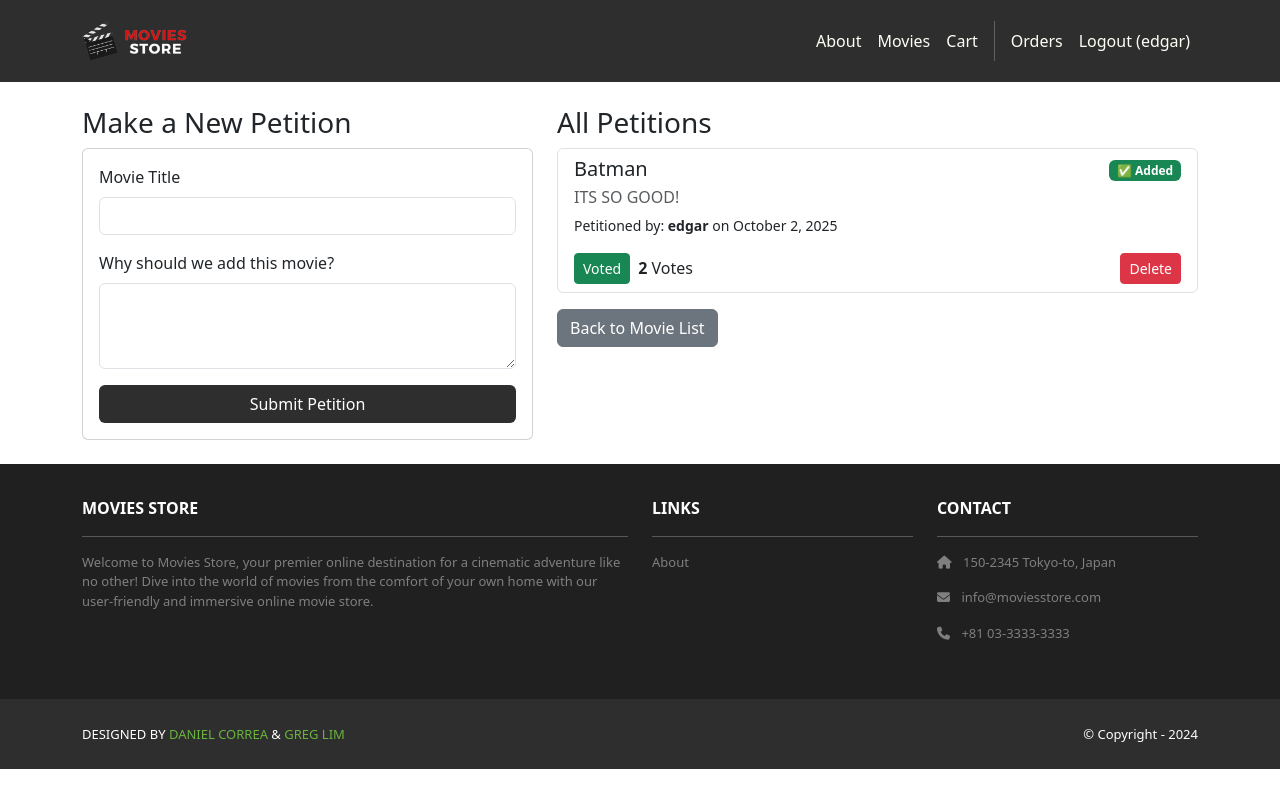
After one commit to edgarcm177/moviesstore, a Django app: page /movies/petitions/ in a window 1280 px wide. The commit adds this page. Run offline with Django 5.2, Linux system fonts and the light colour scheme; a user stored in the database is signed in; data comes from the database, SQL or seed files in the repository; both versions use the stored data as it was after the commit; some libraries are stand-ins or nearby versions.

Commit message:
New petition feature

```diff
--- a/movies/models.py
+++ b/movies/models.py
@@ -29,3 +29,13 @@ class MovieRequest(models.Model):
 
     def __str__(self):
         return f'"{self.movie_title}" requested by {self.user.username}'
+
+class MoviePetition(models.Model):
+    user = models.ForeignKey(User, on_delete=models.CASCADE)
+    movie_title = models.CharField(max_length=255)
+    reason = models.TextField()
+    created_at = models.DateTimeField(auto_now_add=True)
+    votes= models.ManyToManyField(User, related_name='voted_petitions', blank=True)
+
+    def __str__(self):
+        return f'"{self.movie_title}" petition by {self.user.username}'
--- a/movies/templates/movies/index.html
+++ b/movies/templates/movies/index.html
@@ -8,6 +8,7 @@
         <div class="d-flex justify-content-between align-items-center">
           <h2>List of Movies</h2>
           {% if user.is_authenticated %}
+            <a href="{% url 'movies.petitions' %}" class="btn bg-dark text-white">Movie Petitions</a>
             <a href="{% url 'movies.requests' %}" class="btn bg-dark text-white">My Movie Requests</a>
           {% endif %}
         </div>
--- /dev/null
+++ b/movies/templates/movies/petition_page.html
@@ -0,0 +1,80 @@
+{% extends 'base.html' %}
+{% block content %}
+
+<div class="container mt-4">
+    <div class="row">
+        <div class="col-md-5 mb-4">
+            <h3>Make a New Petition</h3>
+            <div class="card card-body">
+                <form method="post">
+                    {% csrf_token %}
+                    <div class="mb-3">
+                        <label for="movie_title" class="form-label">Movie Title</label>
+                        <input type="text" class="form-control" id="movie_title" name="movie_title" required>
+                    </div>
+                    <div class="mb-3">
+                        <label for="reason" class="form-label">Why should we add this movie?</label>
+                        <textarea class="form-control" id="reason" name="reason" rows="3" required></textarea>
+                    </div>
+                    <button type="submit" class="btn bg-dark text-white w-100">Submit Petition</button>
+                </form>
+            </div>
+        </div>
+
+        <div class="col-md-7">
+            <h3>All Petitions</h3>
+            {% if template_data.petitions_with_status %}
+                <ul class="list-group">
+                    {% for item in template_data.petitions_with_status %}
+                    <li class="list-group-item">
+                        <div class="d-flex w-100 justify-content-between">
+                            <div>
+                                <h5 class="mb-1">{{ item.petition.movie_title }}</h5>
+                                <p class="mb-1 text-muted">{{ item.petition.reason }}</p>
+                                <small>Petitioned by: <strong>{{ item.petition.user.username }}</strong> on {{ item.petition.created_at|date:"F j, Y" }}</small>
+                            </div>
+                            <div>
+                                {% if item.is_approved %}
+                                    <span class="badge bg-success">✅ Added</span>
+                                {% else %}
+                                    <span class="badge bg-warning text-dark">🕒 Pending</span>
+                                {% endif %}
+                            </div>
+                        </div>
+
+                        <div class="mt-3 d-flex justify-content-between align-items-center">
+                            <form method="post" class="m-0 d-flex align-items-center">
+                                {% csrf_token %}
+                                <input type="hidden" name="petition_id" value="{{ item.petition.id }}">
+                                {% if user in item.petition.votes.all %}
+                                    <button type="submit" name="vote_petition" class="btn btn-success btn-sm">Voted</button>
+                                {% else %}
+                                    <button type="submit" name="vote_petition" class="btn btn-outline-primary btn-sm">Vote</button>
+                                {% endif %}
+                                <span class="ms-2">
+                                    <strong>{{ item.petition.votes.count }}</strong>
+                                    Vote{{ item.petition.votes.count|pluralize }}
+                                </span>
+                            </form>
+
+                            {% if user == item.petition.user %}
+                                <form method="post" class="m-0">
+                                    {% csrf_token %}
+                                    <input type="hidden" name="petition_id" value="{{ item.petition.id }}">
+                                    <button type="submit" name="delete_petition" class="btn btn-danger btn-sm">Delete</button>
+                                </form>
+                            {% endif %}
+                        </div>
+                    </li>
+                    {% endfor %}
+                </ul>
+            {% else %}
+                <div class="alert alert-info" role="alert">
+                  No petitions have been made yet. Use the form to make the first one!
+                </div>
+            {% endif %}
+            <a href="{% url 'movies.index' %}" class="btn btn-secondary mt-3">Back to Movie List</a>
+        </div>
+    </div>
+</div>
+{% endblock content %}
--- a/movies/urls.py
+++ b/movies/urls.py
@@ -4,6 +4,7 @@ urlpatterns = [
     path('', views.index, name='movies.index'),
     path('<int:id>/', views.show, name='movies.show'),
     path('requests/', views.request_page, name='movies.requests'),
+    path('petitions/', views.petition_page, name= 'movies.petitions'),
     path('<int:id>/review/create/', views.create_review, name='movies.create_review'),
     path('<int:id>/review/<int:review_id>/edit/', views.edit_review, name='movies.edit_review'),
     path('<int:id>/review/<int:review_id>/delete/',views.delete_review, name='movies.delete_review'),
--- a/movies/views.py
+++ b/movies/views.py
@@ -1,6 +1,7 @@
 from django.shortcuts import render, redirect, get_object_or_404
-from .models import Movie, Review, MovieRequest
+from .models import Movie, Review, MovieRequest, MoviePetition
 from django.contrib.auth.decorators import login_required
+from django.db.models import Count
 
 def index(request):
     search_term = request.GET.get('search')
@@ -63,6 +64,60 @@ def delete_review(request, id, review_id):
     return redirect('movies.show', id=id)
 
 @login_required
+def petition_page(request):
+    if request.method == 'POST':
+        # --- Handle Voting ---
+        if 'vote_petition' in request.POST:
+            petition_id = request.POST.get('petition_id')
+            petition = get_object_or_404(MoviePetition, id=petition_id)
+            # Add user to votes if they haven't voted, remove if they have (toggle vote)
+            if request.user in petition.votes.all():
+                petition.votes.remove(request.user)
+            else:
+                petition.votes.add(request.user)
+            return redirect('movies.petitions')
+
+        # --- Handle Deleting a Petition ---
+        if 'delete_petition' in request.POST:
+            petition_id = request.POST.get('petition_id')
+            # Ensure the petition belongs to the user before deleting
+            petition = get_object_or_404(MoviePetition, id=petition_id, user=request.user)
+            petition.delete() # Bug Fix: Was missing ()
+            return redirect('movies.petitions') # Bug Fix: Was redirecting to requests
+
+        # --- Handle Creating a New Petition ---
+        movie_title = request.POST.get('movie_title')
+        reason = request.POST.get('reason')
+        if movie_title and reason:
+            # Bug Fix: Was creating a MovieRequest instead of MoviePetition
+            MoviePetition.objects.create(
+                user=request.user,
+                movie_title=movie_title,
+                reason=reason
+            )
+        return redirect('movies.petitions') # Bug Fix: Was redirecting to requests
+
+    # --- Display All Petitions (GET Request) ---
+    # Fetch all petitions, not just the user's
+    all_petitions = MoviePetition.objects.all().order_by('-created_at')
+
+    # Check approval status for each petition
+    petitions_with_status = []
+    for petition in all_petitions:
+        is_approved = Movie.objects.filter(name__iexact=petition.movie_title).exists()
+        petitions_with_status.append({
+            'petition': petition,
+            'is_approved': is_approved
+        })
+
+    context = {
+        'title': 'Movie Petitions',
+        'petitions_with_status': petitions_with_status
+    }
+    return render(request, 'movies/petition_page.html', {'template_data': context})
+
+
+@login_required
 def request_page(request):
     if request.method == 'POST':
         if 'delete_request' in request.POST:
```
Also changed, not shown: db.sqlite3, media/movie_images/batman.jpg (added), movies/migrations/0006_rename_votes_moviepetition_voters.py (added), movies/migrations/0007_rename_voters_moviepetition_votes.py (added).
